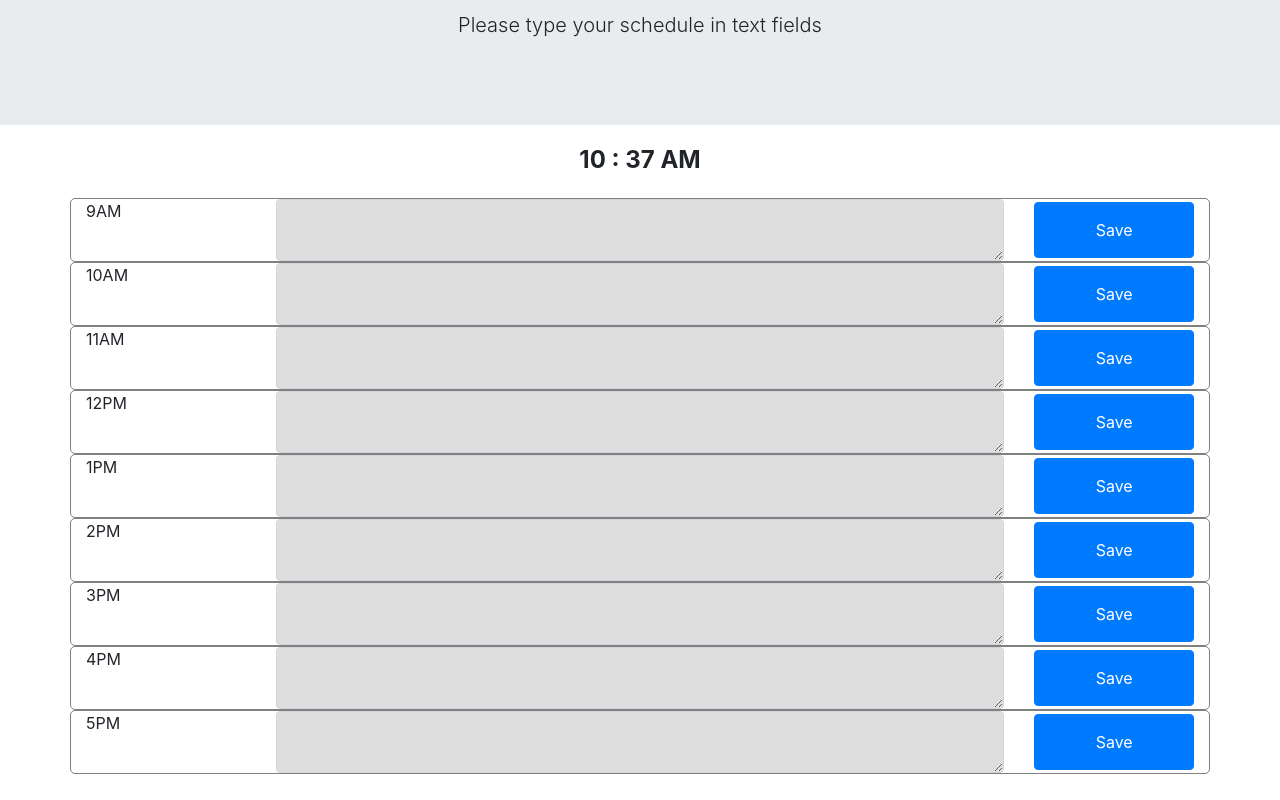
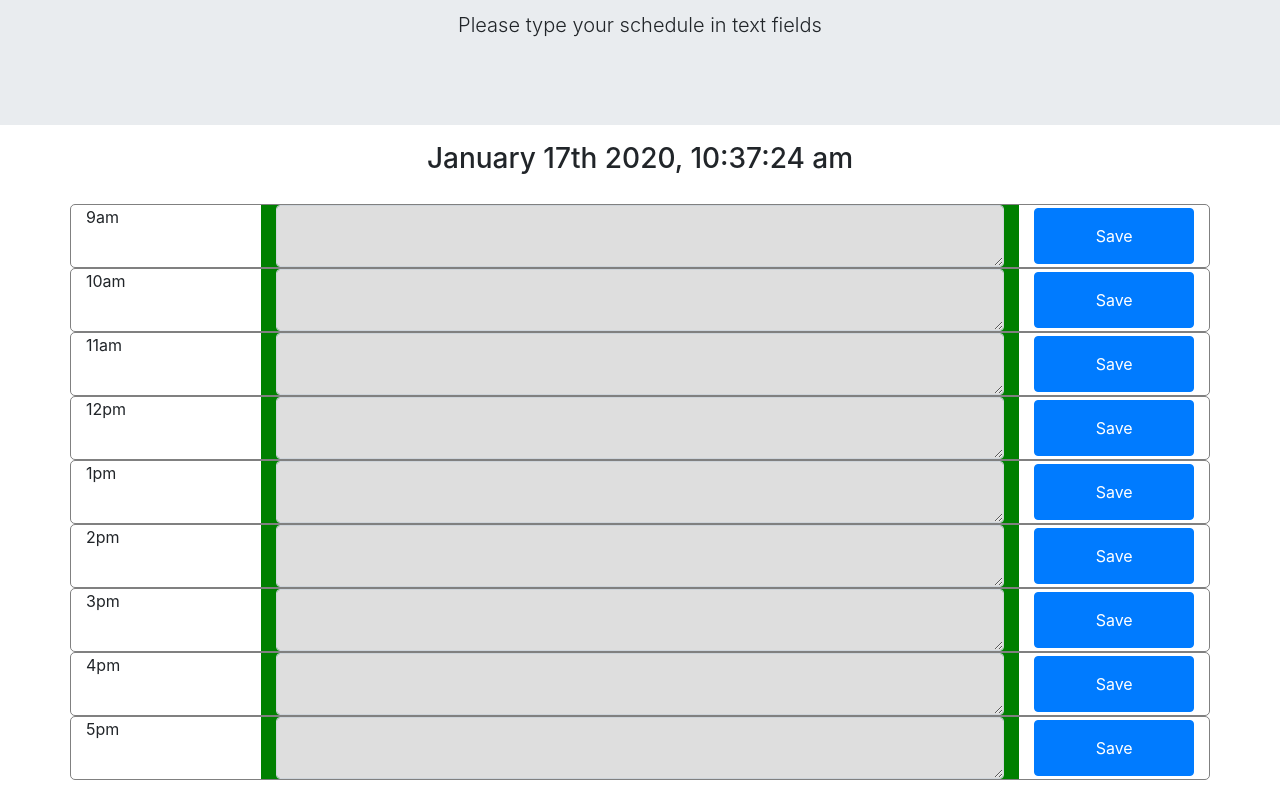
Before and after one commit to vormc2005/Dailyplanner, a plain HTML site: page index.html in a window 1280 px wide. Shown: the part 134-934 px from the top of the page. Before the commit the page ends 908 px from the top, so only its background shows below. Drawn offline with nearby package versions, Linux system fonts and the light colour scheme.

Commit message:
Storage working, colors do not

```diff
--- a/index.html
+++ b/index.html
@@ -1,19 +1,21 @@
 <!DOCTYPE html>
 <html lang="en">
+
 <head>
     <meta charset="UTF-8">
     <meta name="viewport" content="width=device-width, initial-scale=1.0">
     <meta http-equiv="X-UA-Compatible" content="ie=edge">
 
-
+    <script src="https://cdnjs.cloudflare.com/ajax/libs/moment.js/2.20.1/moment.min.js"></script>
     <script src="https://cdnjs.cloudflare.com/ajax/libs/jquery/3.2.1/jquery.min.js"></script>
     <link rel="stylesheet" href="https://maxcdn.bootstrapcdn.com/bootstrap/4.0.0/css/bootstrap.min.css">
     <link rel="stylesheet" type="text/css" href="style.css">
-    <script type = "text/JavaScript" src = "https://MomentJS.com/downloads/moment.js"></script>
+
 
     <title>Document</title>
 
 </head>
+
 <body>
 
 
@@ -27,7 +29,7 @@
 
     <!-- Create container with dayly notes -->
 
-      <div id="clock" class="currentTime">...</div>
+    <div id="clock" class="currentTime"></div>
 
     <div class="container" id="calendar"></div>
 
@@ -39,25 +41,17 @@
         // ----------time now function--------------------//
 
 
-            let rendertime = function(){
-                var timeNow = new Date();
-                timeNow.addClass
-                var hour = timeNow.getHours();
-                var minutes = timeNow.getMinutes();
-                var seconds = timeNow.getSeconds();
-
-                var time = ((hour>12)?hour-12 : hour)
-                time+= ((minutes<10)?":0":" : " + minutes)
-                time+=(hour>=12)?"  PM":"  AM"
-
-                console.log(time)
 
 
-               document.getElementById("clock").innerText= time;
-               document.getElementById("clock").textContent=time;
-            }
+        // let rendertime = function(){
+        var timeNow = moment().format('MMMM Do YYYY, h:mm:ss a');
 
-            rendertime();
+        var time = $("<h3>");
+        time.text(timeNow);
+        $(".currentTime").append(time);
+
+
+
 
 
 
@@ -86,39 +80,43 @@
         $(document).ready(function () {
 
 
-            var timearr = ["9AM", "10AM","11AM","12PM","1PM","2PM","3PM","4PM","5PM"];
+
+            // Creating rows for eash time//////////
+            var timearr = ["9am", "10am", "11am", "12pm", "1pm", "2pm", "3pm", "4pm", "5pm"];
 
 
 
-            var buildCalendar = function(){
-                $.each(timearr, function(index,value){
+            var buildCalendar = function () {
+                $.each(timearr, function (index, value) {
                     // create row
                     var row = $("<div>").addClass("row");
 
                     // Create columns
                     var timeCol = $("<div>");
+         // !!!!!!!!!!!!!!!!!!!!!!!!!!!!!!!!!!!!!!!!!!!!!!!!!!!!!!!//
                     timeCol.addClass("col-2 timeslot").text(value);
-
                     var textCol = $("<div>");
                     textCol.addClass("col-8 textarea");
                     var txtarea = $("<textarea>");
                     txtarea.addClass("form-control");
+        // Assigning time value to a row of text//////
                     txtarea.attr("data-time", value);
                     txtarea.attr("id", value);
-                    // TODO: Populate texarea with whatever is in local storage
-
-                    var lastnotes =  JSON.parse(localStorage.getItem(timearr[index]));
-                    if(timearr[index] !== null){
-
-       // -----------------Need to attach text to text area---------------/////
-                        console.log(lastnotes)
-                    }else{
-                        buildCalendar();
-
+         // TODO: Populate texarea with whatever is in local storage//////
+                    if (localStorage.getItem(value)) {
+                        var Note = JSON.parse(localStorage.getItem(value));
+                        txtarea.text(Note);
+                    }
+                // change colors as time goes by////////////
+                    if(value === moment().format("h a")){
+                    textCol.addClass("grey")
+                // }else if (value < moment().format("h a")){
+                //     textCol.addClass("red")
+                }else if (value > moment().format("h a")){
+                    textCol.addClass("green")
                 }
 
-
-                    // ////////////////////////////////////////////////////////
+// ///////////////////////////////////////////////////////////////////////////////
                     textCol.append(txtarea);
 
                     var saveCol = $("<div>");
@@ -135,53 +133,25 @@
 
                     $("#calendar").append(row);
 
-
-
-
                 });
             }
-// ===============save item??????????????=============///
-            var saveItem = function(timeSlot){
+
+                 var saveItem = function (timeSlot) {
       // TODO: Get the textarea value for whatever timeslot is being saved
                 console.log(timeSlot);
                 var savetext = document.getElementById(timeSlot).value;
-            //    var savetext = document.querySelector("data-time" + timeSlot).value;
                 console.log(savetext);
+                localStorage.setItem(timeSlot, JSON.stringify(savetext));
+                console.log(localStorage);
 
-               localStorage.setItem(timeSlot, JSON.stringify(savetext));
-
-               console.log(localStorage);
-// =====================================================
             }
 
-            $("#calendar").on("click", ".save-item", function(e){
+            $("#calendar").on("click", ".save-item", function (e) {
                 e.preventDefault();
                 console.log("save: " + $(this).attr("data-time"));
                 saveItem($(this).attr("data-time"));
 
             });
-//
-// //////////////////////////Not working function////////////////////
-//
-            // to do retrieve info from local storage
-
-//             $.each(timearr, function(index,value){
-//                 var lastnotes =  JSON.parse(localStorage.getItem(timearr[index]));
-
-//                  console.log(lastnotes)
-// // Need to append to text area????
-//                $("#data-time").append(lastnotes);
-
-
-            // });
-
-
-
-
-         //////////////////////////////////////////////////////////
-
-            // Build the calendar
-
 
             buildCalendar();
 
@@ -191,4 +161,5 @@
     </script>
 
 </body>
+
 </html>
--- a/style.css
+++ b/style.css
@@ -1,6 +1,9 @@
 .display-4{
     text-align: center;
     font-weight: bold;
+}
+#calendar{
+    margin-bottom: 20px;
 }
 .lead{
     text-align: center;
@@ -40,8 +43,12 @@ color: black;
     padding: 15px;
     margin-top: 3px;
 
+
 }
 .row{
     border: solid 1px grey;
     border-radius: 5px;
 }
+.green{
+    background-color: green;
+}
```
Lines whose indentation alone changed are shown as unchanged.
